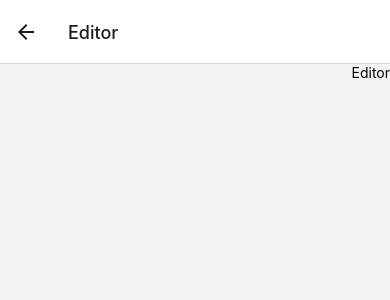
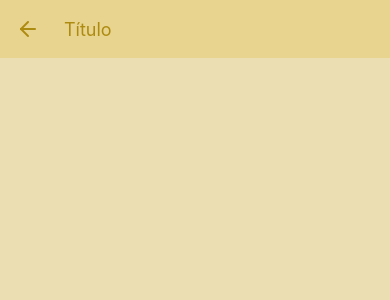
Before and after one commit to joaopaulolimat/notesApp, a React Native app: screen /Editor in a window 390 px wide. Shown: the top 300 px of the page. Built offline with nearby package versions, Linux system fonts and the light colour scheme.

Commit message:
feat: create text area and add async storage package

```diff
--- a/package.json
+++ b/package.json
@@ -10,6 +10,7 @@
     "test": "jest"
   },
   "dependencies": {
+    "@react-native-async-storage/async-storage": "^1.18.1",
     "@react-navigation/native": "^6.1.6",
     "@react-navigation/native-stack": "^6.9.12",
     "@react-navigation/stack": "^6.3.16",
--- a/src/routes/index.tsx
+++ b/src/routes/index.tsx
@@ -12,11 +12,9 @@ function StackRouter() {
   return (
     <Stack.Navigator
       initialRouteName="Home"
-      screenOptions={
-        {
-          // headerShown: false,
-        }
-      }>
+      screenOptions={{
+        headerShown: false,
+      }}>
       <Stack.Screen name="Home" component={Home} />
       <Stack.Screen name="Editor" component={Editor} />
     </Stack.Navigator>
--- a/src/screens/Editor/index.tsx
+++ b/src/screens/Editor/index.tsx
@@ -1,12 +1,81 @@
-import React from 'react';
-import {View, SafeAreaView, Text} from 'react-native';
+import React, {useState} from 'react';
+import {
+  View,
+  SafeAreaView,
+  TextInput,
+  TouchableOpacity,
+  LayoutChangeEvent,
+  StyleSheet,
+} from 'react-native';
+import Icon from 'react-native-vector-icons/Feather';
+import {useNavigation} from '@react-navigation/native';
+import {NavigateProps} from '../../routes';
 
 export default function Editor() {
+  const navigation = useNavigation<NavigateProps>();
+
+  const [layoutHeight, setLayoutHeight] = useState(0);
+  const [layoutWidth, setLayoutWidth] = useState(0);
+
+  const handleScrollContentLayout = (e: LayoutChangeEvent) => {
+    const {height, width} = e.nativeEvent.layout;
+    setLayoutHeight(height);
+    setLayoutWidth(width);
+  };
+
   return (
-    <SafeAreaView>
-      <View style={{alignItems: 'flex-end'}}>
-        <Text>Editor</Text>
+    <SafeAreaView style={styles.container}>
+      <View style={styles.titleContainer}>
+        <TouchableOpacity onPress={() => navigation.goBack()}>
+          <Icon
+            name="arrow-left"
+            size={24}
+            color="#ad8b11"
+            style={styles.backIcon}
+          />
+        </TouchableOpacity>
+        <TextInput
+          autoFocus
+          placeholder="Título"
+          placeholderTextColor="#ad8b11"
+          style={styles.title}
+        />
+      </View>
+      <View onLayout={handleScrollContentLayout} style={styles.notesContainer}>
+        <TextInput
+          multiline
+          style={[
+            styles.notes,
+            {
+              height: layoutHeight,
+              width: layoutWidth,
+            },
+          ]}
+        />
       </View>
     </SafeAreaView>
   );
 }
+
+const styles = StyleSheet.create({
+  container: {
+    flex: 1,
+  },
+  titleContainer: {
+    backgroundColor: '#e8d48e',
+    padding: 16,
+    flexDirection: 'row',
+    alignItems: 'center',
+  },
+  backIcon: {paddingRight: 24},
+  title: {fontSize: 18},
+  notesContainer: {
+    flex: 1,
+    alignItems: 'flex-start',
+    justifyContent: 'flex-start',
+    backgroundColor: '#ebdeb2',
+  },
+  notes: {
+    flex: 1,
+  },
+});
--- a/src/screens/Home/index.tsx
+++ b/src/screens/Home/index.tsx
@@ -1,6 +1,12 @@
+import React from 'react';
+import {
+  View,
+  SafeAreaView,
+  TouchableOpacity,
+  Text,
+  StyleSheet,
+} from 'react-native';
 import {useNavigation} from '@react-navigation/native';
-import React from 'react';
-import {View, SafeAreaView, TouchableOpacity, Text} from 'react-native';
 import Icon from 'react-native-vector-icons/Feather';
 import {NavigateProps} from '../../routes';
 
@@ -8,14 +14,9 @@ export default function Home() {
   const navigation = useNavigation<NavigateProps>();
   return (
     <SafeAreaView>
-      <View
-        style={{
-          alignItems: 'center',
-          padding: 16,
-          flexDirection: 'row',
-        }}>
-        <View style={{flexGrow: 1}}>
-          <Text style={{fontSize: 32}}>Notas</Text>
+      <View style={styles.container}>
+        <View style={styles.titleContainer}>
+          <Text style={styles.title}>Notas</Text>
         </View>
         <TouchableOpacity onPress={() => navigation.navigate('Editor')}>
           <Icon name="plus" size={24} color="#000" />
@@ -24,3 +25,13 @@ export default function Home() {
     </SafeAreaView>
   );
 }
+
+const styles = StyleSheet.create({
+  container: {
+    alignItems: 'center',
+    padding: 16,
+    flexDirection: 'row',
+  },
+  titleContainer: {flexGrow: 1},
+  title: {fontSize: 18},
+});
```
Also changed, not shown: 2 other files (tests, documents, lock files or other folders).
